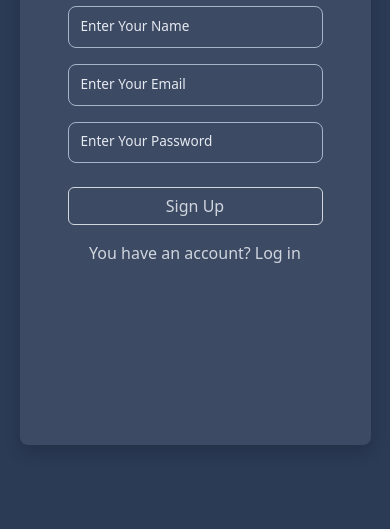
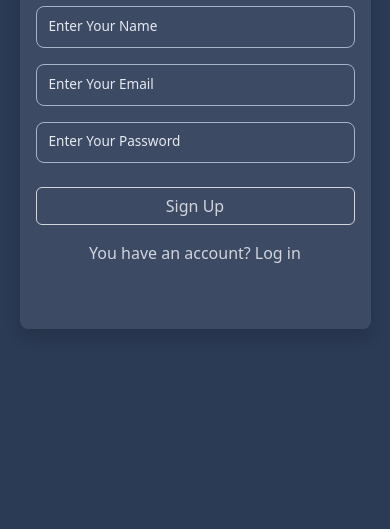
Before and after one commit to MahmoudCode94/weather-app, a plain HTML site: page signup.html in a window 390 px wide. Shown: the part 315-844 px from the top of the page. Drawn offline with Linux system fonts and the light colour scheme; files whose address does not match are found by name.

Commit message:
fix width and padding

```diff
--- a/css/style.css
+++ b/css/style.css
@@ -120,6 +120,7 @@ nav a{
     #signup,
     #home {
         width: 80%;
+            padding: 4rem 1rem !important;
     }
 }
 
@@ -128,9 +129,5 @@ nav a{
     #signup,
     #home {
         width: 90%;
-        height: 80vh;
-    }
-    #home{
-        height: calc(60vh - 80px);
     }
 }
--- a/signup.html
+++ b/signup.html
@@ -5,7 +5,7 @@
     <meta charset="UTF-8">
     <meta name="viewport" content="width=device-width, initial-scale=1.0">
     <title>Sign up</title>
-    <base href="/signUp/">
+    <!-- <base href="/signUp/"> -->
     <link rel="preconnect" href="https://fonts.googleapis.com">
     <link rel="preconnect" href="https://fonts.gstatic.com" crossorigin>
     <link
@@ -20,7 +20,7 @@
 
     <div class="d-flex justify-content-center align-items-center vh-100">
         <div id="signup"
-            class="container p-5 text-center d-flex flex-column justify-content-center gap-3 rounded-3 shadow container-sm">
+            class="container p-3 text-center d-flex flex-column justify-content-center gap-3 rounded-3 shadow container-sm">
             <h1>Sign Up</h1>
             <div class="form-floating">
                 <input type="text" class="form-control bg-transparent signup-name" id="floatingName" placeholder="Name">
```
Also changed, not shown: home.html (+1 -1 lines), index.html (+1 -1 lines).
